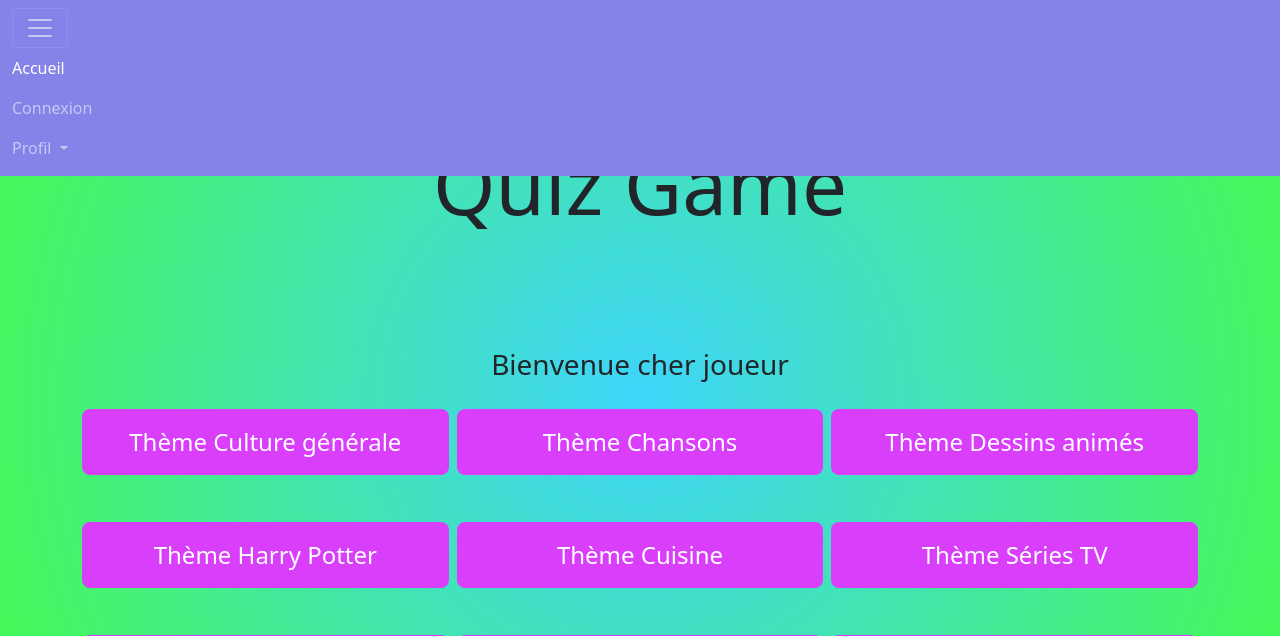
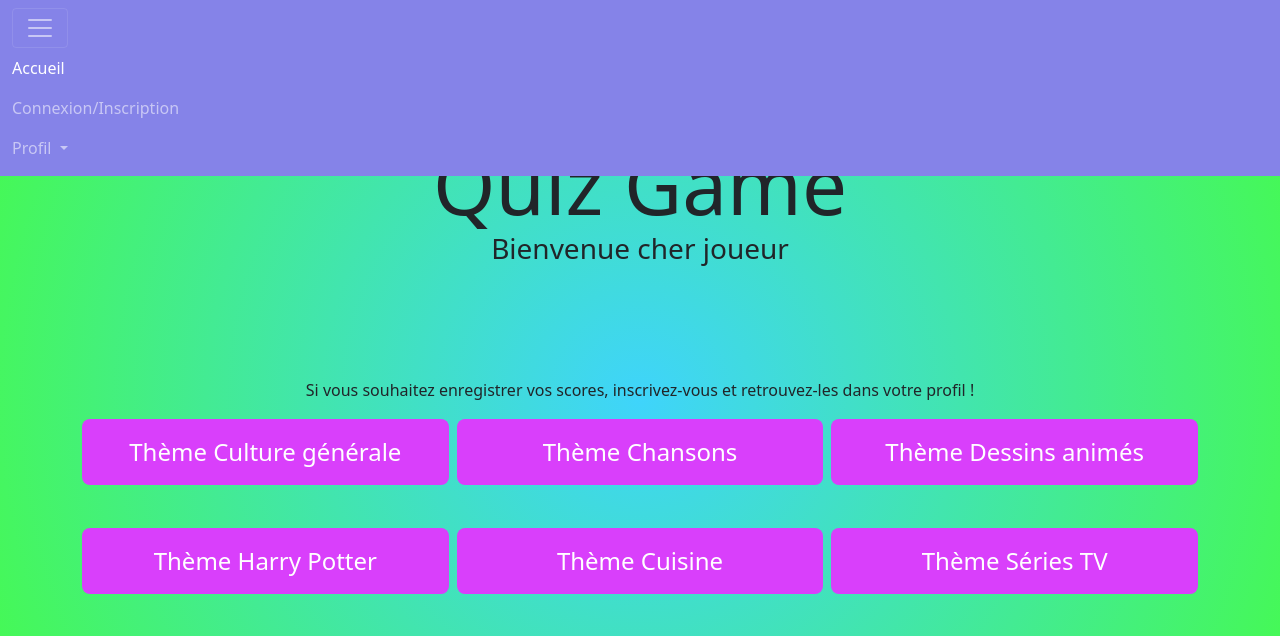
Before and after one commit to LN27100/quiz_game, a PHP site: page /views/view-home.php in a window 1280 px wide, after a click that opens the changed part. Shown: the top 636 px of the page. Run offline with PHP 8.4, Linux system fonts and the light colour scheme; some web fonts are replaced.

Commit message:
phrase accueil pour enregistrement score

```diff
--- a/views/view-home.php
+++ b/views/view-home.php
@@ -43,7 +43,7 @@ $playerId = $_SESSION['user']['player_id'] ?? null;
 
           <ul class="navbar-nav">
             <li class="nav-item">
-              <a class="nav-link" href="../controllers/controller-signin.php">Connexion</a>
+              <a class="nav-link" href="../controllers/controller-signin.php">Connexion/Inscription</a>
             </li>
             <li class="nav-item dropdown">
               <a class="nav-link dropdown-toggle" href="#" id="navbarDropdownMenuLink" role="button" data-bs-toggle="dropdown" aria-expanded="false">
@@ -66,11 +66,13 @@ $playerId = $_SESSION['user']['player_id'] ?? null;
 
   <div class="container">
     <h1>Quiz Game</h1>
-  </div>
-
-  <div class="container4">
     <?php echo "<h3>Bienvenue $pseudo</h3>"; ?>
 </div>
+
+<div class="container4">
+Si vous souhaitez enregistrer vos scores, inscrivez-vous et retrouvez-les dans votre profil !
+</div>
+
 
 <!-- Conteneurs pour le quiz et les boutons -->
 <div id="quiz-container" class="hidden">
```
